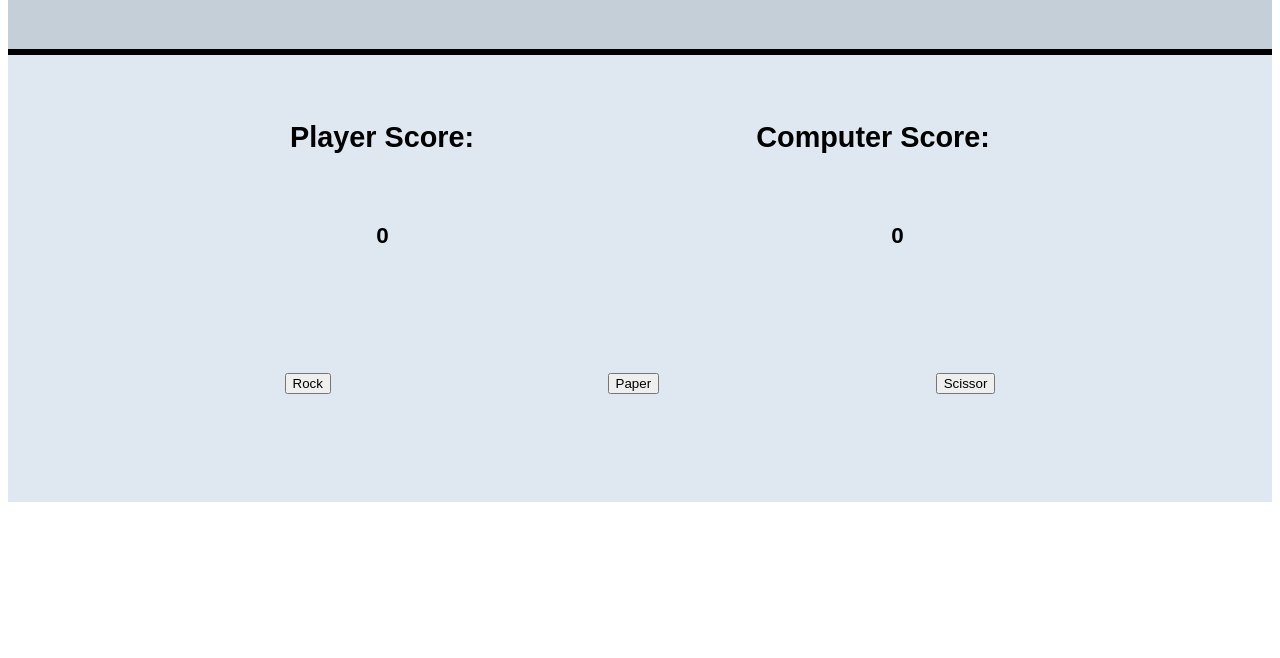
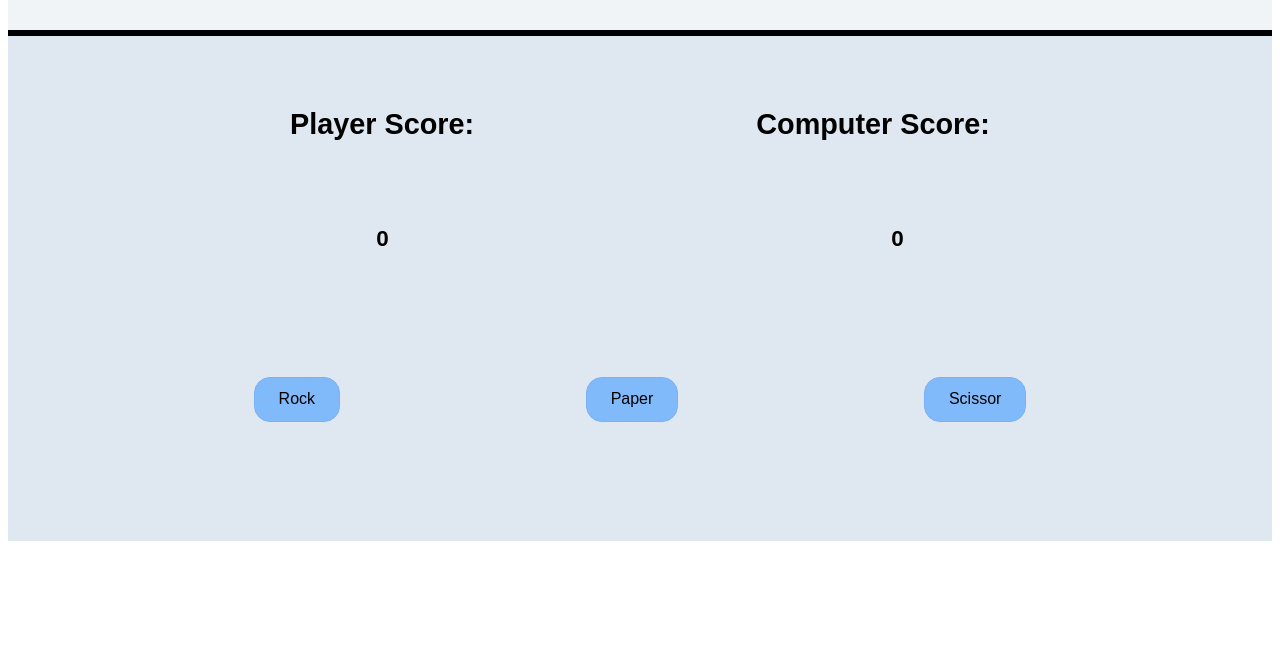
Before and after one commit to erikbriganty/rock-paper-scissors, a plain HTML site: page index.html in a window 1280 px wide. Shown: the part 142-800 px from the top of the page. Drawn offline with Linux system fonts and the light colour scheme.

Commit message:
Added CSS to buttons.

```diff
--- a/styles.css
+++ b/styles.css
@@ -1,11 +1,11 @@
 header {
-  background-color: rgb(196, 207, 216);
+  background-color: rgb(241, 244, 247);
   display: flex;
   justify-content: center;
   word-spacing: 0.5rem;
   font-family: Arial, Helvetica, sans-serif;
   font-size: 1.5rem;
-  padding: 2rem 0 2rem 0;
+  padding: 1.4rem 0 1.4rem 0;
   max-width: 100%;
   border-bottom: 0.4rem solid black;
 }
@@ -17,7 +17,7 @@ header {
   justify-content: space-evenly;
   font-family: Arial, Helvetica, sans-serif;
   font-size: 1.2rem;
-  padding: 2.6rem 0 1.4rem 0;
+  padding: 3rem 0 1.4rem 0;
   max-width: 100%;
 }
 
@@ -28,7 +28,7 @@ header {
   justify-content: space-evenly;
   font-family: Arial, Helvetica, sans-serif;
   font-size: 1.2rem;
-  padding: 0rem 0 1.4rem 0;
+  padding: 1rem 0 1.4rem 0;
   max-width: 100%;
 }
 
@@ -41,9 +41,7 @@ header {
   display: flex;
   justify-content: center;
   justify-content: space-evenly;
-  font-family: Arial, Helvetica, sans-serif;
-  font-size: 1.2rem;
-  padding: 5rem 0 1.4rem 0;
+  padding: 5rem 0 2.4rem 0;
   max-width: 100%;
   margin-top: auto;
 }
@@ -55,8 +53,71 @@ header {
   justify-content: space-evenly;
   font-family: Arial, Helvetica, sans-serif;
   font-size: 1.2rem;
-  padding: 3rem 0 2.3rem 0;
+  padding: 2rem 0 3rem 0;
   margin-top: auto;
   margin-bottom: auto;
   max-width: 100%;
 }
+
+#rock {
+  padding: 0.8rem 1.5rem;
+  font-family: Arial, Helvetica, sans-serif;
+  font-size: 1rem;
+  background-color: rgb(129, 186, 250);
+  border: 0.1rem solid rgb(123, 176, 245);
+  border-radius: 1rem;
+}
+
+#rock:hover {
+  padding: 0.8rem 1.5rem;
+  box-shadow: 0 0 5px rgb(150, 197, 252);
+  background-color: rgb(150, 197, 252);
+  border: 0.1rem solid rgb(150, 197, 252);
+  border-radius: 1rem;
+}
+
+#rock:focus {
+  outline-width: 0;
+}
+
+#paper {
+  padding: 0.8rem 1.5rem;
+  font-family: Arial, Helvetica, sans-serif;
+  font-size: 1rem;
+  background-color: rgb(129, 186, 250);
+  border: 0.1rem solid rgb(123, 176, 245);
+  border-radius: 1rem;
+}
+
+#paper:hover {
+  padding: 0.8rem 1.5rem;
+  box-shadow: 0 0 5px rgb(150, 197, 252);
+  background-color: rgb(150, 197, 252);
+  border: 0.1rem solid rgb(150, 197, 252);
+  border-radius: 1rem;
+}
+
+#paper:focus {
+  outline-width: 0;
+}
+
+#scissor {
+  padding: 0.8rem 1.5rem;
+  font-family: Arial, Helvetica, sans-serif;
+  font-size: 1rem;
+  background-color: rgb(129, 186, 250);
+  border: 0.1rem solid rgb(123, 176, 245);
+  border-radius: 1rem;
+}
+
+#scissor:hover {
+  padding: 0.8rem 1.5rem;
+  box-shadow: 0 0 5px rgb(150, 197, 252);
+  background-color: rgb(150, 197, 252);
+  border: 0.1rem solid rgb(150, 197, 252);
+  border-radius: 1rem;
+}
+
+#scissor:focus {
+  outline-width: 0;
+}
```
